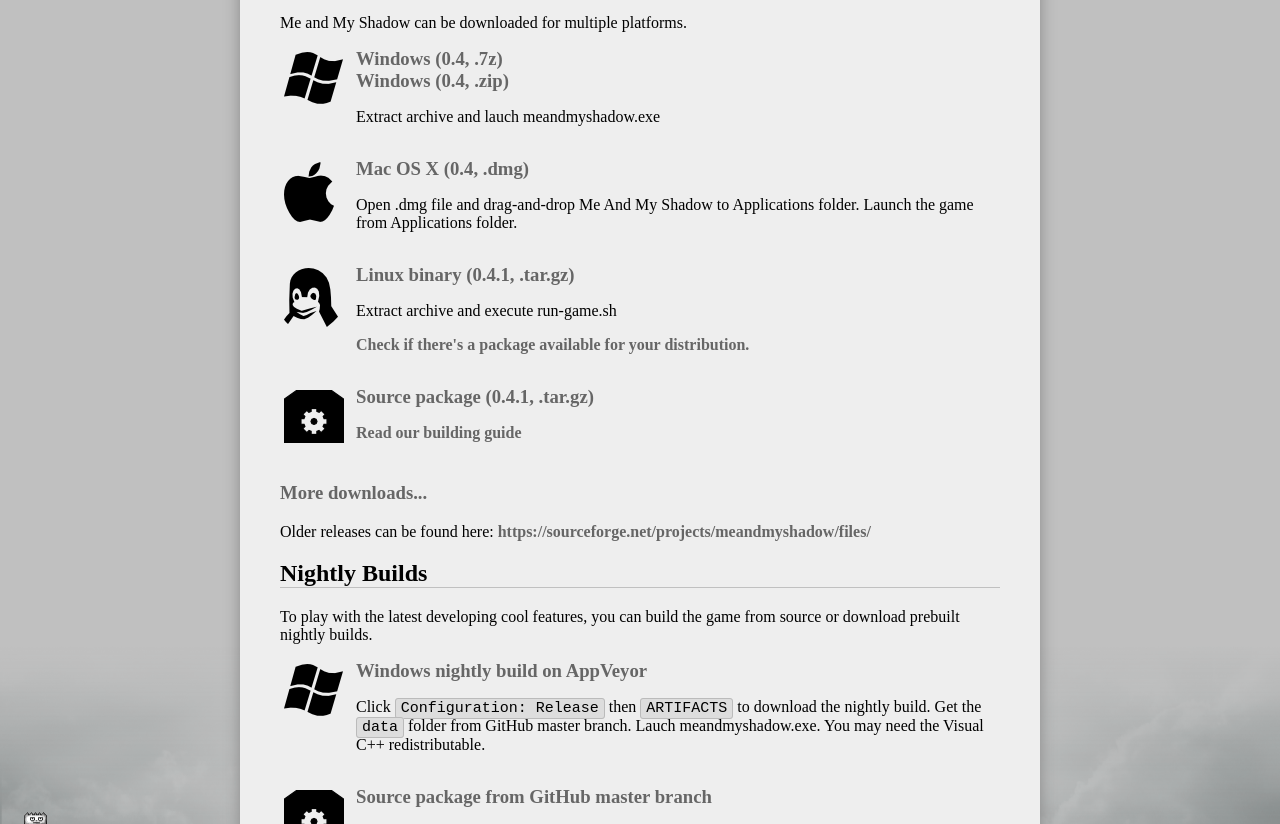
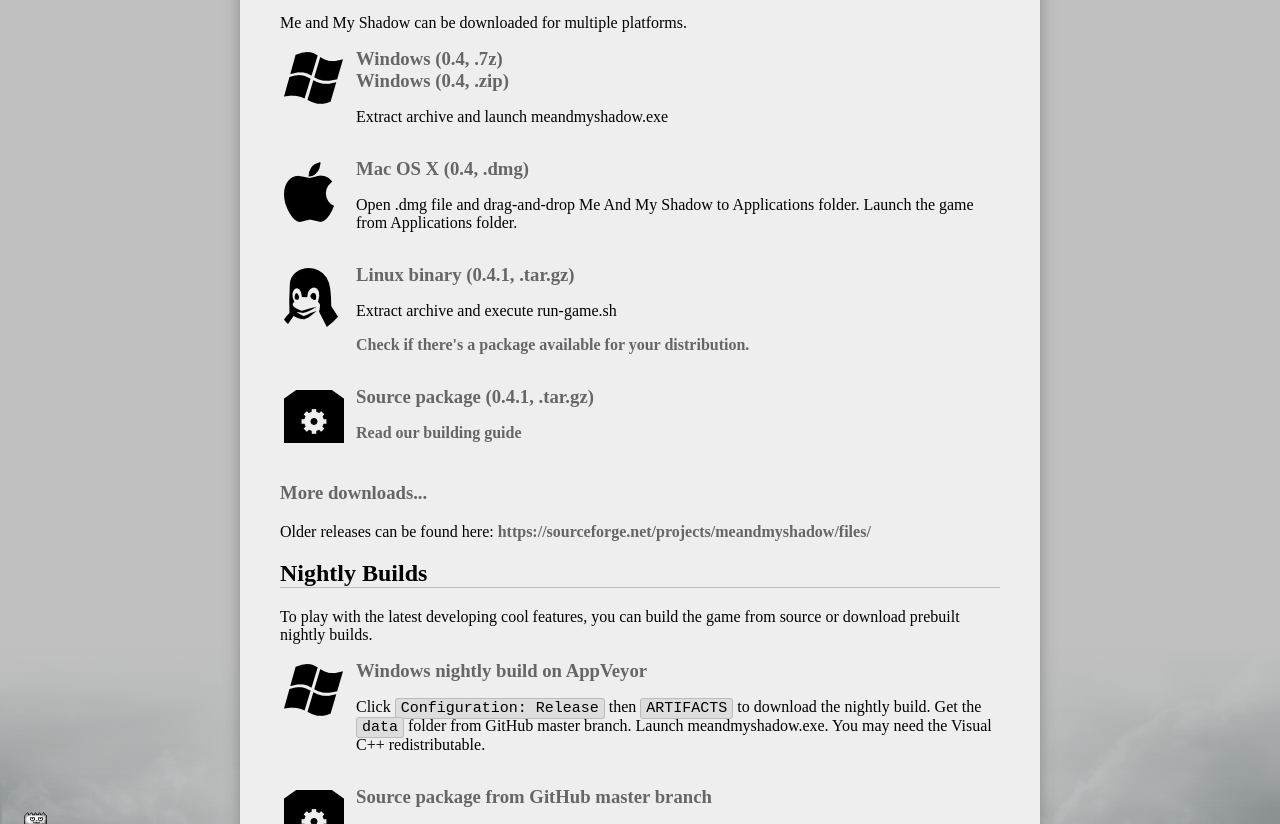
Before and after one commit to acmepjz/meandmyshadow, a Jekyll site: the page built from download.html, in a window 1280 px wide. Shown: the part 233-1057 px from the top of the page. Built offline with Jekyll 4.4.1, drawn with Linux system fonts in a browser that asks for light colours.

Commit message:
fixed typo

```diff
--- a/download.html
+++ b/download.html
@@ -12,7 +12,7 @@
 <div class="download_text">
 	<h3><a href="https://sourceforge.net/projects/meandmyshadow/files/0.4/meandmyshadow-0.4-win32.7z/download">Windows (0.4, .7z)</a></h3>
 	<h3><a href="https://sourceforge.net/projects/meandmyshadow/files/0.4/meandmyshadow-0.4-win32.zip/download">Windows (0.4, .zip)</a></h3>
-	<p>Extract archive and lauch meandmyshadow.exe</p>
+	<p>Extract archive and launch meandmyshadow.exe</p>
 </div>
 
 <div class="download_icon">
@@ -54,7 +54,7 @@
 <div class="download_text">
 	<h3><a href="https://ci.appveyor.com/project/acmepjz/meandmyshadow/branch/master">Windows nightly build on AppVeyor</a></h3>
 	<p>Click <code>Configuration: Release</code> then <code>ARTIFACTS</code> to download the nightly build.
-	Get the <code>data</code> folder from GitHub master branch. Lauch meandmyshadow.exe.
+	Get the <code>data</code> folder from GitHub master branch. Launch meandmyshadow.exe.
 	You may need the Visual C++ redistributable.</p>
 </div>
 
```
